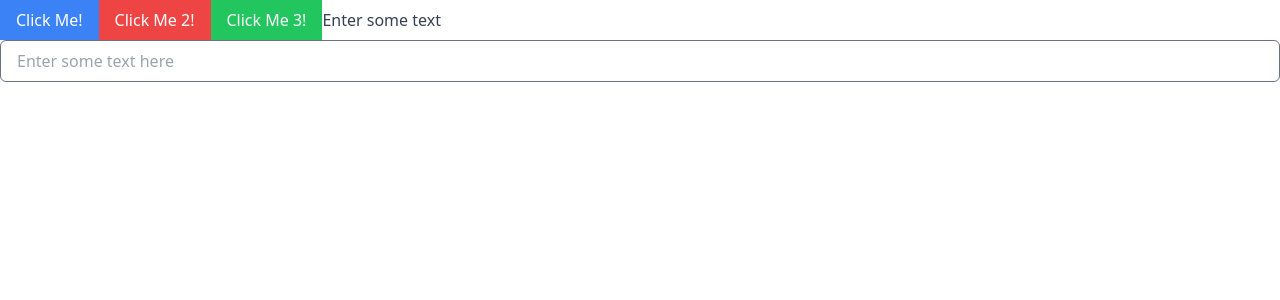
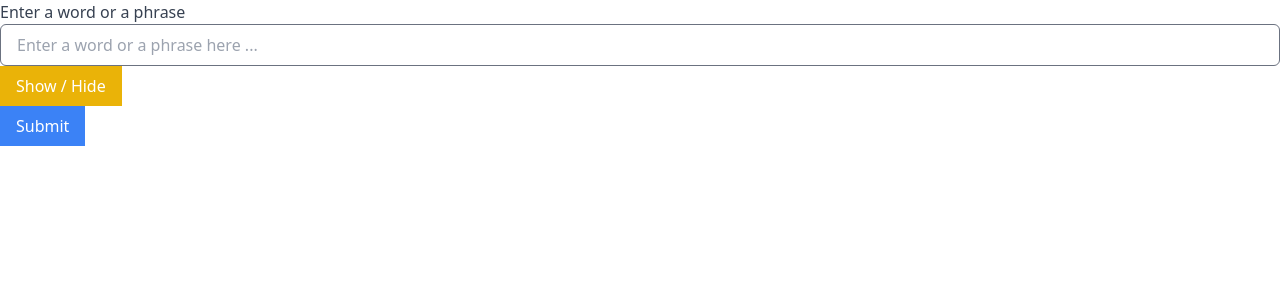
Before and after one commit to Mohak-Trivedi/hangmanGame, a React (Vite) app: page / in a window 1280 px wide. Shown: the top 300 px of the page. Built offline with nearby package versions, Linux system fonts and the light colour scheme.

Commit message:
TextInputForm UI

```diff
--- a/src/App.jsx
+++ b/src/App.jsx
@@ -1,28 +1,8 @@
 import "./App.css";
-import Button from "./components/Button/Button";
-import TextInput from "./components/TextInput/TextInput";
+import TextInputForm from "./components/TextInputForm/TextInputForm";
 
 function App() {
-  return (
-    <div>
-      <Button text="Click Me!" onClickHandler={() => console.log("Click Me")} />
-      <Button
-        text="Click Me 2!"
-        styleType="error"
-        onClickHandler={() => console.log("Click Me 2")}
-      />
-      <Button
-        text="Click Me 3!"
-        styleType="success"
-        onClickHandler={() => console.log("Click Me 3")}
-      />
-      <TextInput
-        label="Enter some text"
-        placeholder="Enter some text here"
-        onChangeHandler={(e) => console.log(e.target.value)}
-      />
-    </div>
-  );
+  return <TextInputForm />;
 }
 
 export default App;
--- a/src/components/Button/Button.jsx
+++ b/src/components/Button/Button.jsx
@@ -1,10 +1,16 @@
 import getButtonStyling from "./getButtonStyling";
 
-function Button({ text, onClickHandler, styleType = "primary" }) {
+function Button({
+  text,
+  onClickHandler,
+  styleType = "primary",
+  type = "button",
+}) {
   return (
     <button
       onClick={onClickHandler}
       className={`px-4 py-2 text-white ${getButtonStyling(styleType)}`}
+      type={type}
     >
       {text}
     </button>
--- /dev/null
+++ b/src/components/TextInputForm/TextInputForm.jsx
@@ -0,0 +1,25 @@
+import TextInput from "../TextInput/TextInput";
+import Button from "../Button/Button";
+
+function TextInputForm() {
+  return (
+    <form>
+      <div>
+        <TextInput
+          label="Enter a word or a phrase"
+          placeholder="Enter a word or a phrase here ..."
+        />
+      </div>
+
+      <div>
+        <Button styleType="warning" text="Show / Hide" />
+      </div>
+
+      <div>
+        <Button type="submit" text="Submit" />
+      </div>
+    </form>
+  );
+}
+
+export default TextInputForm;
```
